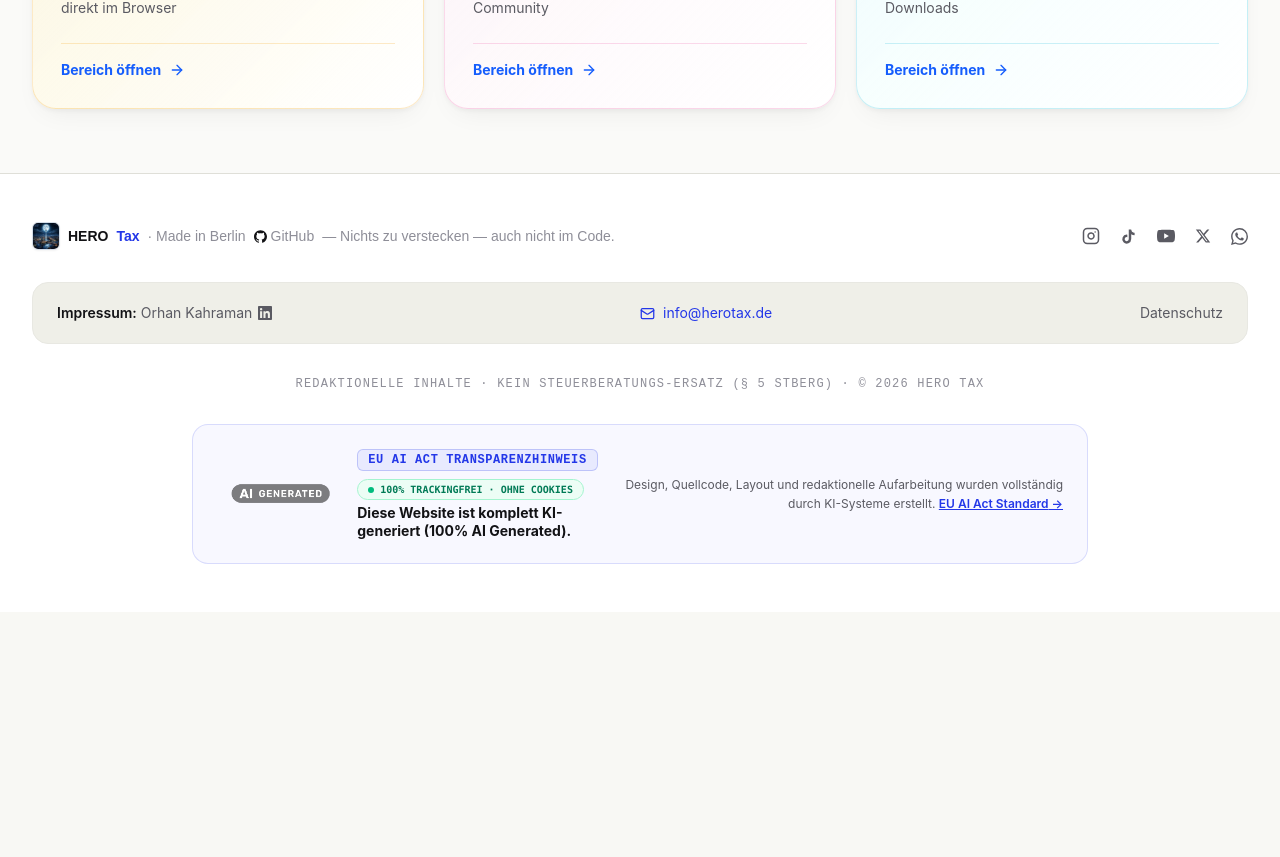
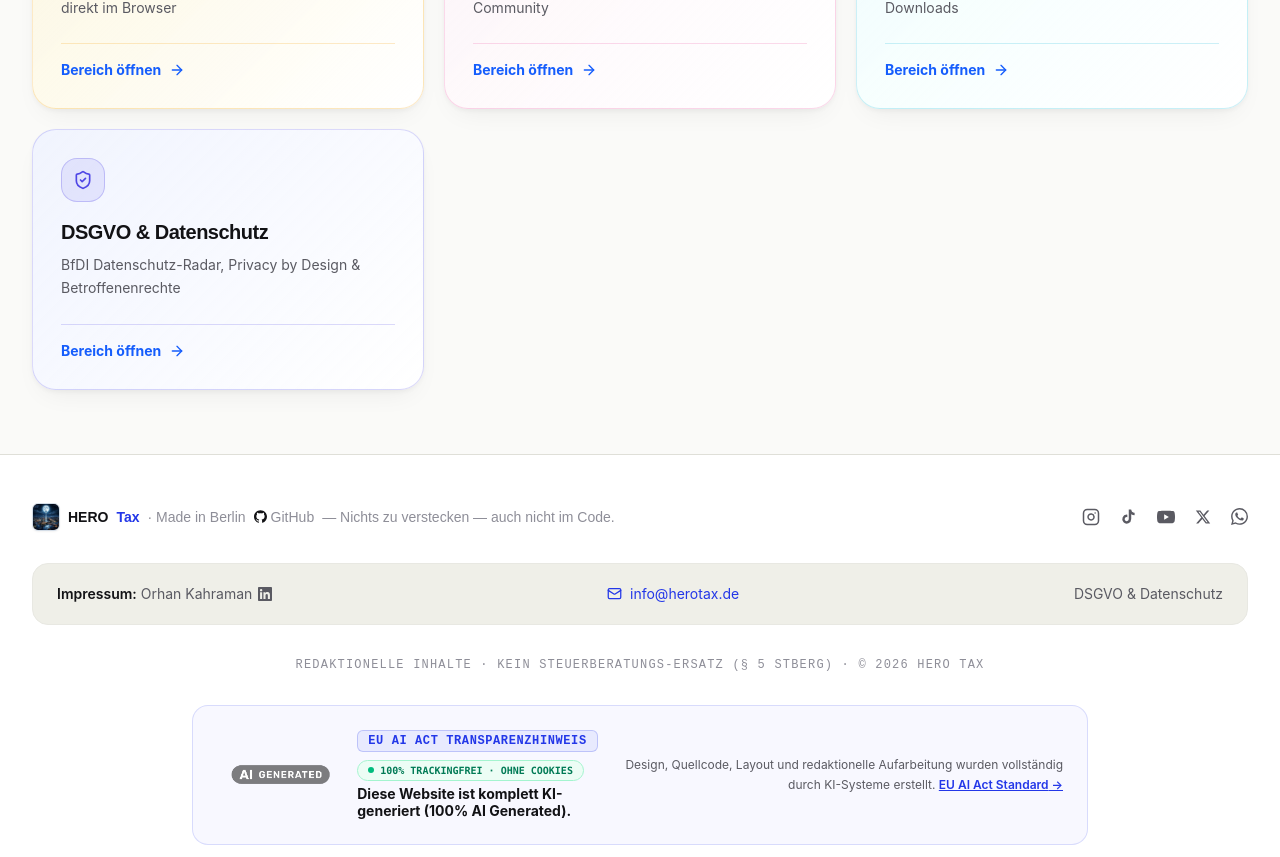
Before and after one commit to OrhanHero/herotax, a React (Vite) app: page / in a window 1280 px wide. Shown: the part 1940-2797 px from the top of the page. Before the commit the page ends 2552 px from the top, so only its background shows below. Built offline with nearby package versions, Linux system fonts and the light colour scheme; no server answers.

Commit message:
feat: restore full interactive DSGVO & Datenschutz Hub cards in DatenschutzPage and rename nav to DSGVO

```diff
--- a/src/components/pages/DatenschutzPage.jsx
+++ b/src/components/pages/DatenschutzPage.jsx
@@ -1,15 +1,11 @@
 import { useEffect } from "react";
 import { T, fontDisplay, fontMono } from "../../config/tokens";
 import { CONFIG } from "../../config/config";
+import PrivacySection from "../sections/PrivacySection";
 
-/* ── Datenschutzerklärung ──────────────────────────────────────────
-   Rechtstext-Basis erstellt mit dem Generator von e-recht24.de.
-   Auf die tatsächlich eingesetzten Dienste zugeschnitten: Abschnitte
-   zu Tools, die auf herotax.de (noch) nicht laufen (Instagram-Embed,
-   IONOS WebAnalytics, Newsletter-Versand, YouTube), wurden entfernt.
-   Wird eines dieser Tools später eingebaut, MUSS der passende
-   Abschnitt hier wieder ergänzt werden (am besten erneut über den
-   e-recht24-Generator, dann hierher übertragen).
+/* ── Datenschutzerklärung & DSGVO-Hub ──────────────────────────────────
+   Rechtstext-Basis erstellt mit dem Generator von e-recht24.de
+   inklusive des interaktiven DSGVO- & Datenschutz-Blockes.
    ────────────────────────────────────────────────────────────────── */
 
 const H2 = ({ children }) => (
@@ -63,26 +59,29 @@ const Emphasis = ({ children }) => (
 
 export default function DatenschutzPage() {
   useEffect(() => {
-    document.title = "Datenschutzerklärung · HERO Tax";
+    document.title = "DSGVO & Datenschutz Hub · HERO Tax";
     window.scrollTo(0, 0);
   }, []);
 
   return (
-    <div className="max-w-7xl mx-auto px-5 sm:px-8 py-16 sm:py-24">
+    <div className="max-w-7xl mx-auto px-5 sm:px-8 py-10 sm:py-14">
       <a
         href="/"
-        className="inline-flex items-center gap-1.5 text-xs mb-10 hover:underline underline-offset-4"
+        className="inline-flex items-center gap-1.5 text-xs mb-8 hover:underline underline-offset-4"
         style={{ ...fontMono, color: T.faint }}
       >
         ← Zurück zur Startseite
       </a>
 
-      <div className="max-w-3xl">
+      {/* Interaktiver DSGVO & Datenschutz Block mit allen Karten */}
+      <PrivacySection />
+
+      <div className="max-w-3xl mt-16 pt-16 border-t border-slate-200">
         <p className="text-xs tracking-widest uppercase mb-3" style={{ ...fontMono, color: T.blue }}>
-          Rechtliches
+          Rechtliches & Formale Erklärung
         </p>
         <h1 className="text-4xl sm:text-5xl font-black tracking-tight mb-12" style={{ ...fontDisplay, color: T.text }}>
-          Datenschutzerklärung
+          Datenschutzerklärung nach Art. 13 / 14 DSGVO
         </h1>
 
         <H2>1. Datenschutz auf einen Blick</H2>
--- a/src/components/sections/StartseiteFeatureHub.jsx
+++ b/src/components/sections/StartseiteFeatureHub.jsx
@@ -1,4 +1,4 @@
-import { Cpu, Newspaper, Wallet, Wrench, Radio, BookOpen, ArrowRight } from "lucide-react";
+import { Cpu, Newspaper, Wallet, Wrench, Radio, BookOpen, ShieldCheck, ArrowRight } from "lucide-react";
 import { useLang } from "../../i18n";
 import { T, fontDisplay, fontMono, cardBase } from "../../config/tokens";
 
@@ -79,6 +79,17 @@ export default function StartseiteFeatureHub() {
       cardBg: "linear-gradient(135deg, rgba(236, 254, 255, 0.75) 0%, #FFFFFF 100%)",
       cardBorder: "rgba(6, 182, 212, 0.2)",
     },
+    {
+      href: "/datenschutz",
+      icon: ShieldCheck,
+      title: "DSGVO & Datenschutz",
+      subtitle: "BfDI Datenschutz-Radar, Privacy by Design & Betroffenenrechte",
+      accent: "#4F46E5",
+      iconBg: "rgba(79, 70, 229, 0.1)",
+      iconBorder: "rgba(79, 70, 229, 0.25)",
+      cardBg: "linear-gradient(135deg, rgba(238, 242, 255, 0.85) 0%, #FFFFFF 100%)",
+      cardBorder: "rgba(79, 70, 229, 0.2)",
+    },
   ];
 
   return (
--- a/src/i18n/locales/de.json
+++ b/src/i18n/locales/de.json
@@ -4,7 +4,7 @@
   "nav.eudiWallet": "EUDI-Wallet",
   "nav.tools": "Tools",
   "nav.live": "HERO Live",
-  "nav.privacy": "Datenschutz",
+  "nav.privacy": "DSGVO",
   "nav.publications": "Publikationen",
   "cta.join": "WhatsApp-Channel beitreten",
   "cta.joinShort": "Beitreten",
@@ -37,7 +37,7 @@
   "privacy.sub": "Wer über Steuern schreibt, muss beim Datenschutz liefern. So halten wir es — und das solltest du als Unternehmer selbst wissen.",
   "footer.made": "· Made in Berlin",
   "footer.imprint": "Impressum:",
-  "footer.privacy": "Datenschutz",
+  "footer.privacy": "DSGVO & Datenschutz",
   "footer.legal": "Redaktionelle Inhalte · Kein Steuerberatungs-Ersatz (§ 5 StBerG) · © 2026 HERO Tax",
   "ai_label.badge": "EU AI Act Transparenzhinweis",
   "ai_label.headline": "Diese Website ist komplett KI-generiert (100% AI Generated).",
```
